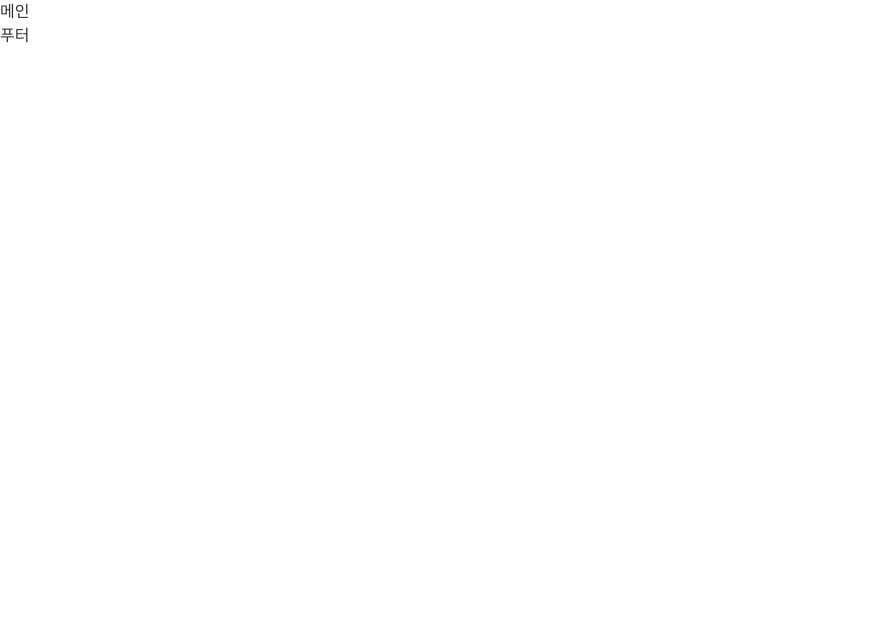
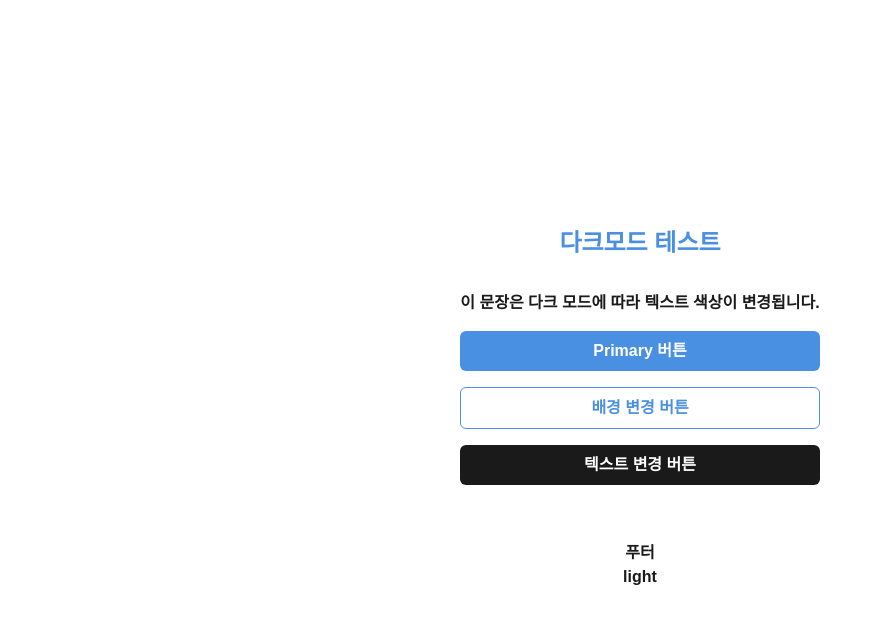
Before and after one commit to suk3952111/JuneWebPortfolio, a Next.js app: page / in a window 1280 px wide. Shown: the top 624 px of the page, without its empty margins (0-883 px from the left). Built offline with nearby package versions, Linux system fonts and the light colour scheme; a web font is replaced by a local one.

Commit message:
feat: 테마 적용 및 테스트

```diff
--- a/app/layout.tsx
+++ b/app/layout.tsx
@@ -1,5 +1,6 @@
 import type { Metadata } from "next";
 import "./globals.css";
+import ThemeScript from "./_components/ThemeScript";
 
 export const metadata: Metadata = {
   title: "우준석",
@@ -12,7 +13,10 @@ export default function RootLayout({
   children: React.ReactNode;
 }>) {
   return (
-    <html lang="ko">
+    <html lang="ko" suppressHydrationWarning>
+      <head>
+        <ThemeScript />
+      </head>
       <body className="antialiased">{children}</body>
     </html>
   );
--- a/app/page.tsx
+++ b/app/page.tsx
@@ -1,8 +1,37 @@
+"use client";
+
+import SetThemeButton from "./_components/SetThemeButton";
+
 export default function Home() {
   return (
-    <div>
-      <main>메인</main>
-      <footer>푸터</footer>
+    <div className="min-h-screen flex flex-col font-semibold font-freesentation items-center justify-center bg-background-light dark:bg-background-dark text-text-light dark:text-text-dark transition-colors duration-300 ease-in-out">
+      <main className="p-4">
+        <h1 className="text-2xl text-primary-light dark:text-primary-dark">
+          다크모드 테스트
+        </h1>
+      </main>
+
+      <section className="flex flex-col gap-4 p-4">
+        <p className="text-text-light dark:text-text-dark">
+          이 문장은 다크 모드에 따라 텍스트 색상이 변경됩니다.
+        </p>
+
+        <button className="p-2 bg-primary-light dark:bg-primary-dark text-background-light dark:text-background-dark rounded-md">
+          Primary 버튼
+        </button>
+
+        <button className="p-2 bg-background-light dark:bg-background-dark border border-primary-light dark:border-primary-dark text-primary-light dark:text-primary-dark rounded-md">
+          배경 변경 버튼
+        </button>
+
+        <button className="p-2 bg-text-light dark:bg-text-dark text-background-light dark:text-background-dark rounded-md">
+          텍스트 변경 버튼
+        </button>
+      </section>
+
+      <footer className="mt-10">푸터</footer>
+
+      <SetThemeButton />
     </div>
   );
 }
```
